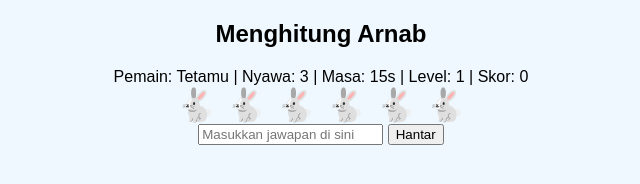
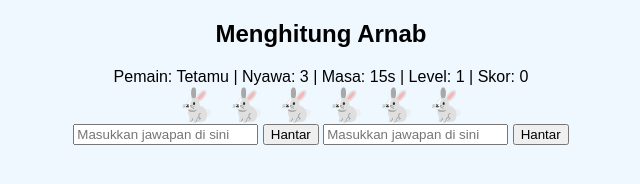
Before and after one commit to intanhalu/KiraArnab, a plain HTML site: page game.html in a window 1280 px wide. Shown: the whole page, without its empty margins (319-959 px from the left). Drawn offline with nearby package versions, Linux system fonts and the light colour scheme.

Commit message:
Update game.html

```diff
--- a/game.html
+++ b/game.html
@@ -14,6 +14,11 @@
   <input type="number" id="answer" placeholder="Masukkan jawapan di sini">
   <button onclick="checkAnswer()">Hantar</button>
 
+  <input type="number" id="answer" placeholder="Masukkan jawapan di sini">
+<button onclick="checkAnswer()">Hantar</button>
+<div id="message"></div>
+
+
   <div id="message"></div>
   <div id="leaderboard"></div>
 
```
